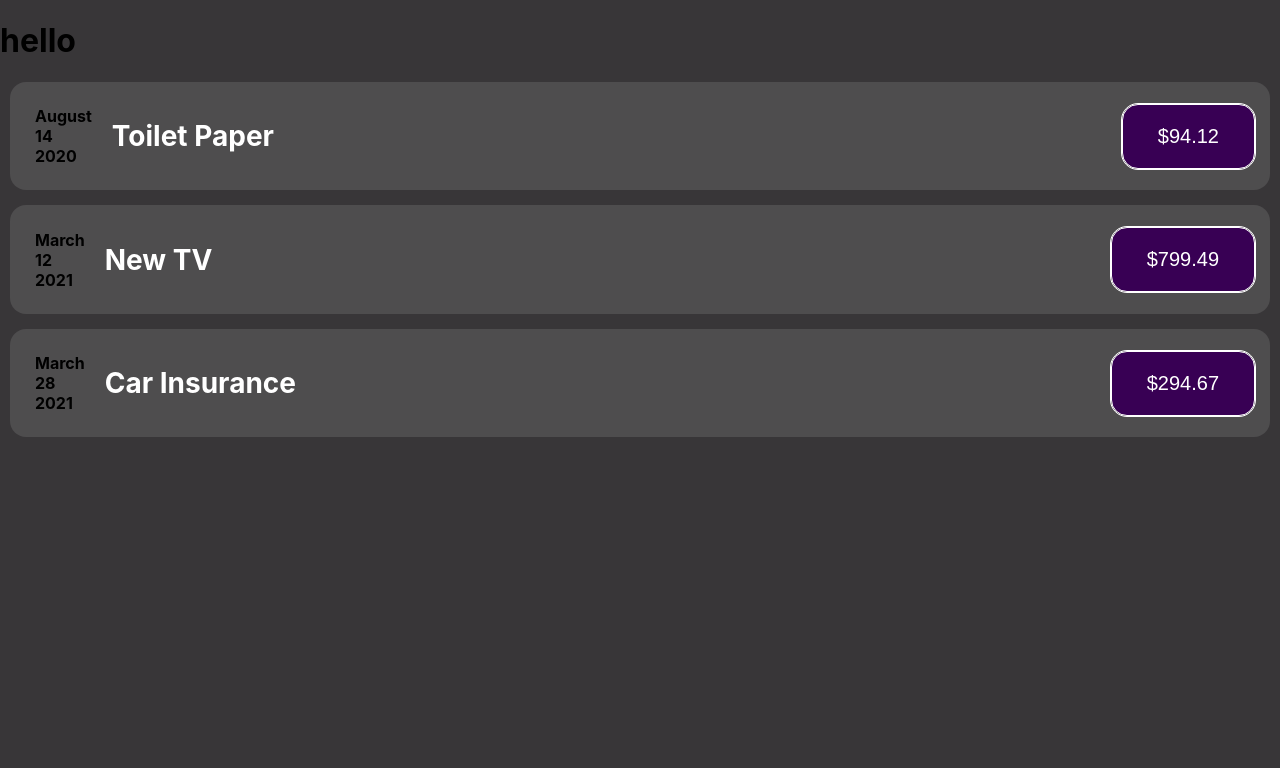
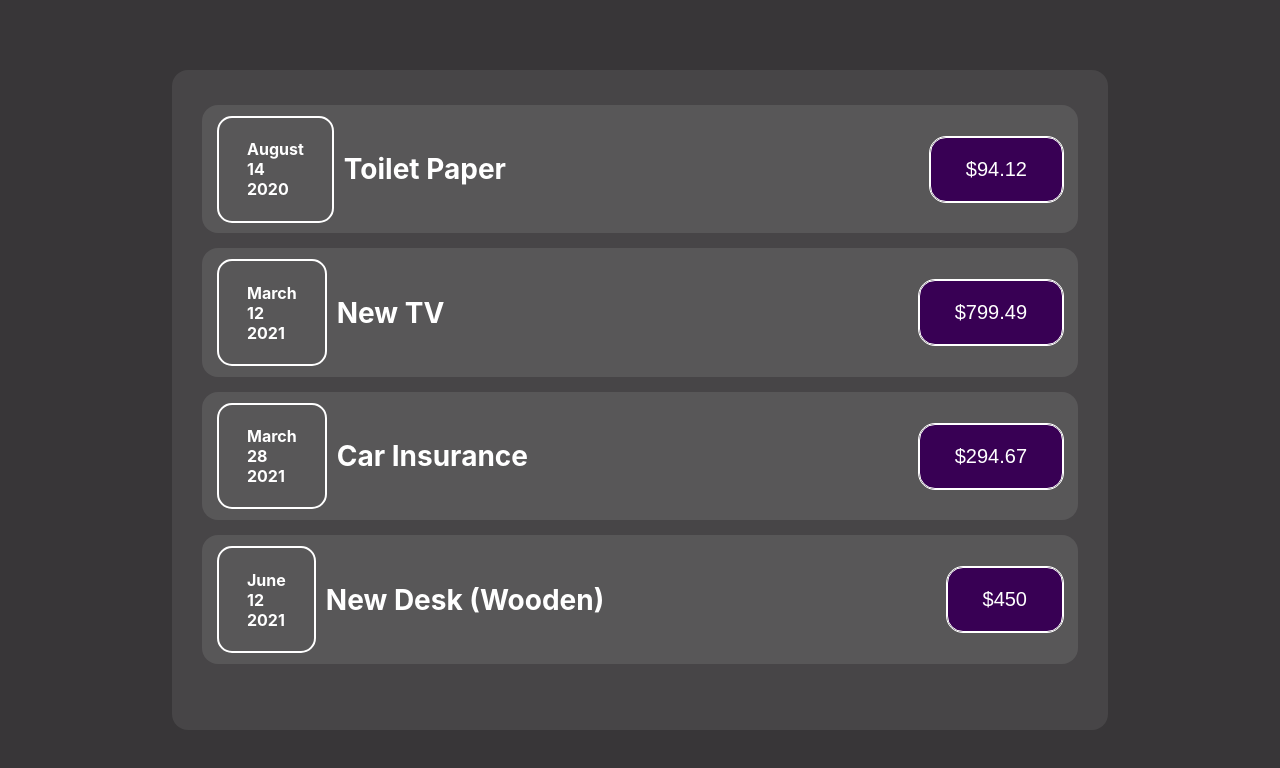
Before and after one commit to omnia55mahmoud/app, a React (Create React App) app: page / in a window 1280 px wide. Shown: the top 768 px of the page. Built offline with nearby package versions, Linux system fonts and the light colour scheme.

Commit message:
add expense date and expense component

```diff
--- a/src/App.css
+++ b/src/App.css
@@ -1,3 +1,18 @@
 body{
   background:#383638
 }
+.items-wrapper{
+  background-color:rgba(128, 128, 128, 0.201);
+  padding:20px;
+  height:620px;
+  width:70%;
+  margin:20px auto;
+
+
+}
+#root{
+  display:flex;
+  height:100vh;
+  align-items:center
+
+}
--- a/src/App.js
+++ b/src/App.js
@@ -1,6 +1,7 @@
 import "./App.css";
-import ExpenseItem from "./Components/ExpenseItem";
-function App() {
+import ExpensesComponents from "./Components/Expenses/ExpensesComponents";
+import Card from "./Components/UI/Card";
+const App = () => {
   const expense = [
     {
       id: "e1",
@@ -23,24 +24,10 @@ function App() {
     },
   ];
   return (
-    <div>
-      <h1>hello</h1>
-      <ExpenseItem
-        title={expense[0].title}
-        amount={expense[0].amount}
-        date={expense[0].date}
-      ></ExpenseItem>
-       <ExpenseItem
-        title={expense[1].title}
-        amount={expense[1].amount}
-        date={expense[1].date}
-      ></ExpenseItem>
-          <ExpenseItem
-        title={expense[2].title}
-        amount={expense[2].amount}
-        date={expense[2].date}
-      ></ExpenseItem>
-    </div>
+    <Card className="items-wrapper">
+      <ExpensesComponents item={expense}></ExpensesComponents>
+
+    </Card>
   );
 }
 
--- /dev/null
+++ b/src/Components/Expenses/ExpenseDate.css
@@ -0,0 +1,6 @@
+.ExpenseDate{
+    border:2px solid #fff;
+    border-radius:15px;
+    padding:0 18px;
+    color:#fff;
+}
--- a/src/Components/ExpenseDate.js
+++ b/src/Components/Expenses/ExpenseDate.js
@@ -1,11 +1,13 @@
 import './ExpenseDate.css'
 
-function ExpenseDate(props){
+const ExpenseDate = (props) =>{
+
+
     const month=props.date.toLocaleString('en-US',{month:'long',})
     const day=props.date.toLocaleString('en-US',{day:'2-digit',})
     const year=props.date.getFullYear()
 return(
-   <div>
+   <div className="ExpenseDate">
     <h4>
     <div className="ExpenseDate__month">{month}</div>
     <div className="ExpenseDate__day">{day}</div>
--- a/src/Components/ExpenseItem.css
+++ b/src/Components/Expenses/ExpenseItem.css
@@ -2,9 +2,9 @@
     display: flex;
     justify-content: space-between;
     background-color:rgba(128, 128, 128, 0.306);
-    border-radius: 16px;
+
     align-items: center;
-    padding: 0 15px;
+    padding: 10px 15px;
     margin:15px 10px;
 }
 .expenceitem-left{
--- a/src/Components/ExpenseItem.js
+++ b/src/Components/Expenses/ExpenseItem.js
@@ -1,9 +1,10 @@
 import './ExpenseItem.css'
 import ExpenseDate from './ExpenseDate'
-function ExpenseItem(props) {
+import Card from '../UI/Card'
+const ExpenseItem = (props) =>{
 
   return (
-    <div className="expenceitem">
+    <Card className="expenceitem">
       <div className="expenceitem-left">
 
           <ExpenseDate date={props.date}/>
@@ -13,7 +14,7 @@ function ExpenseItem(props) {
       <div>
         <button className="expenceitem-price">${props.amount}</button>
       </div>
-    </div>
+    </Card>
   );
 }
 
--- /dev/null
+++ b/src/Components/Expenses/ExpensesComponents.js
@@ -0,0 +1,28 @@
+import ExpenseItem from './ExpenseItem';
+const ExpensesComponents =(props) =>{
+return(
+<div>
+<ExpenseItem
+  title={props.item[0].title}
+  amount={props.item[0].amount}
+  date={props.item[0].date}
+></ExpenseItem>
+ <ExpenseItem
+  title={props.item[1].title}
+  amount={props.item[1].amount}
+  date={props.item[1].date}
+></ExpenseItem>
+    <ExpenseItem
+  title={props.item[2].title}
+  amount={props.item[2].amount}
+  date={props.item[2].date}
+></ExpenseItem>
+      <ExpenseItem
+  title={props.item[3].title}
+  amount={props.item[3].amount}
+  date={props.item[3].date}
+></ExpenseItem>
+</div>
+)
+}
+export default ExpensesComponents;
--- /dev/null
+++ b/src/Components/UI/Card.css
@@ -0,0 +1,3 @@
+.card{
+    border-radius: 16px;
+}
--- /dev/null
+++ b/src/Components/UI/Card.js
@@ -0,0 +1,6 @@
+import './Card.css'
+const Card = (props) =>{
+    const classes= ' card ' + props.className;
+    return <div className={classes}>{props.children}</div>
+}
+export default Card;
```
Also changed, not shown: src/Components/ExpenseDate.css (deleted).
